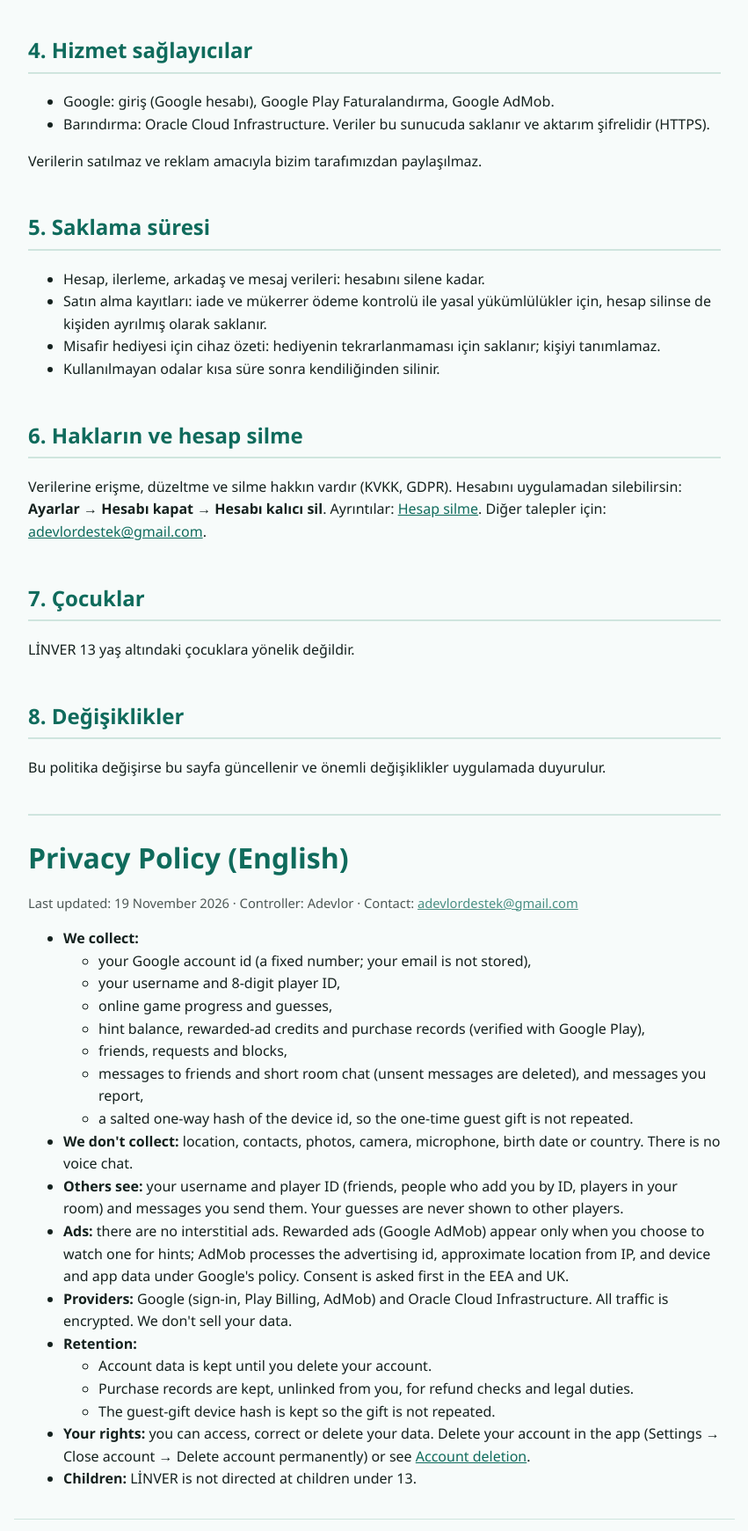
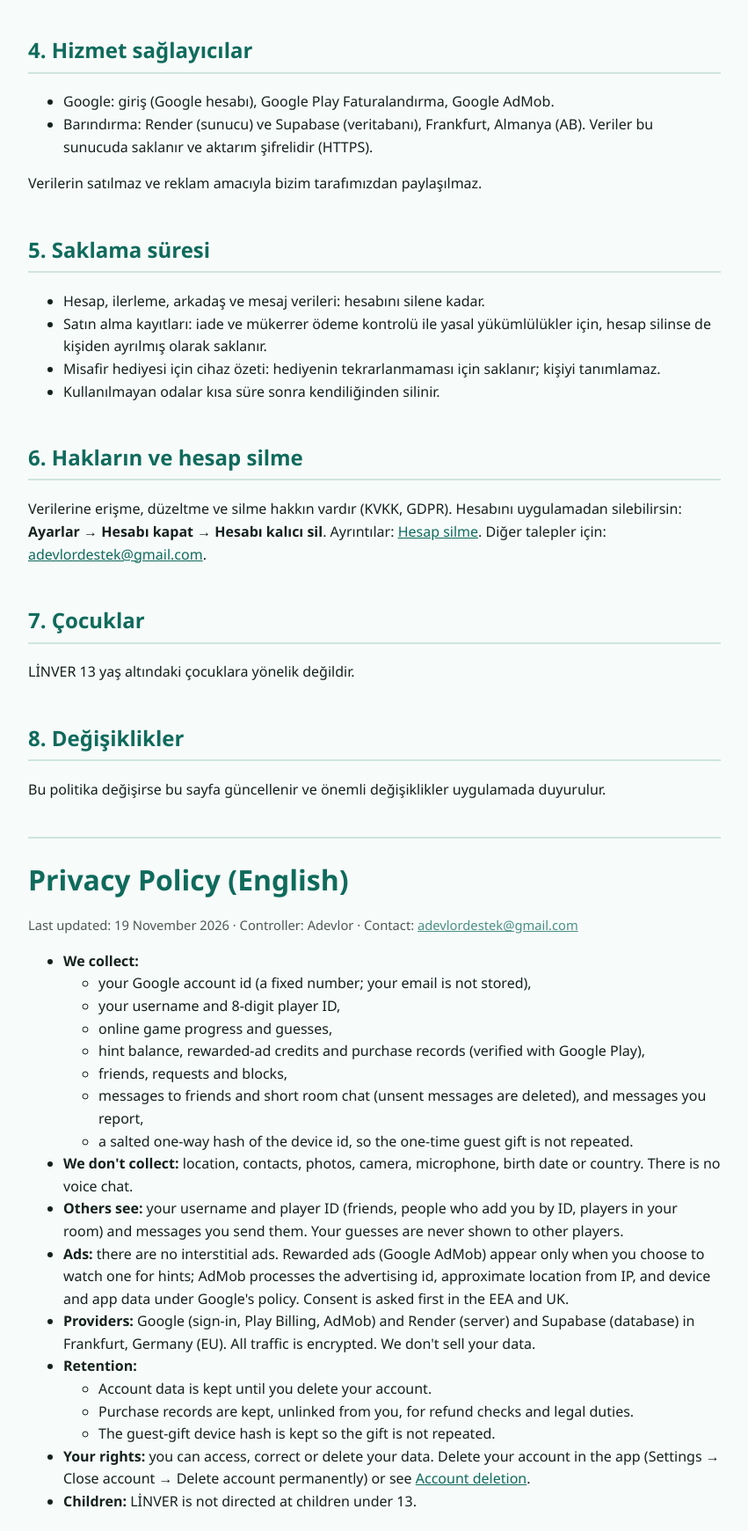
Before and after one commit to ahmetdagbasi/linver, a plain HTML site: page privacy.html in a window 1280 px wide. Shown: the part 1560-3300 px from the top of the page at 88% size, without its empty margins (214-1065 px from the left). Drawn offline with Linux system fonts and the light colour scheme.

Commit message:
Barındırma: Render + Supabase (Frankfurt)
Co-Authored-By: Claude Opus 5.5 <noreply@anthropic.com>

```diff
--- a/privacy.html
+++ b/privacy.html
@@ -41,7 +41,7 @@
 <h2>4. Hizmet sağlayıcılar</h2>
 <ul>
 <li>Google: giriş (Google hesabı), Google Play Faturalandırma, Google AdMob.</li>
-<li>Barındırma: Oracle Cloud Infrastructure. Veriler bu sunucuda saklanır ve aktarım şifrelidir (HTTPS).</li>
+<li>Barındırma: Render (sunucu) ve Supabase (veritabanı), Frankfurt, Almanya (AB). Veriler bu sunucuda saklanır ve aktarım şifrelidir (HTTPS).</li>
 </ul>
 <p>Verilerin satılmaz ve reklam amacıyla bizim tarafımızdan paylaşılmaz.</p>
 
@@ -80,7 +80,7 @@
 <li><b>We don't collect:</b> location, contacts, photos, camera, microphone, birth date or country. There is no voice chat.</li>
 <li><b>Others see:</b> your username and player ID (friends, people who add you by ID, players in your room) and messages you send them. Your guesses are never shown to other players.</li>
 <li><b>Ads:</b> there are no interstitial ads. Rewarded ads (Google AdMob) appear only when you choose to watch one for hints; AdMob processes the advertising id, approximate location from IP, and device and app data under Google's policy. Consent is asked first in the EEA and UK.</li>
-<li><b>Providers:</b> Google (sign-in, Play Billing, AdMob) and Oracle Cloud Infrastructure. All traffic is encrypted. We don't sell your data.</li>
+<li><b>Providers:</b> Google (sign-in, Play Billing, AdMob) and Render (server) and Supabase (database) in Frankfurt, Germany (EU). All traffic is encrypted. We don't sell your data.</li>
 <li><b>Retention:</b>
   <ul>
     <li>Account data is kept until you delete your account.</li>
```
